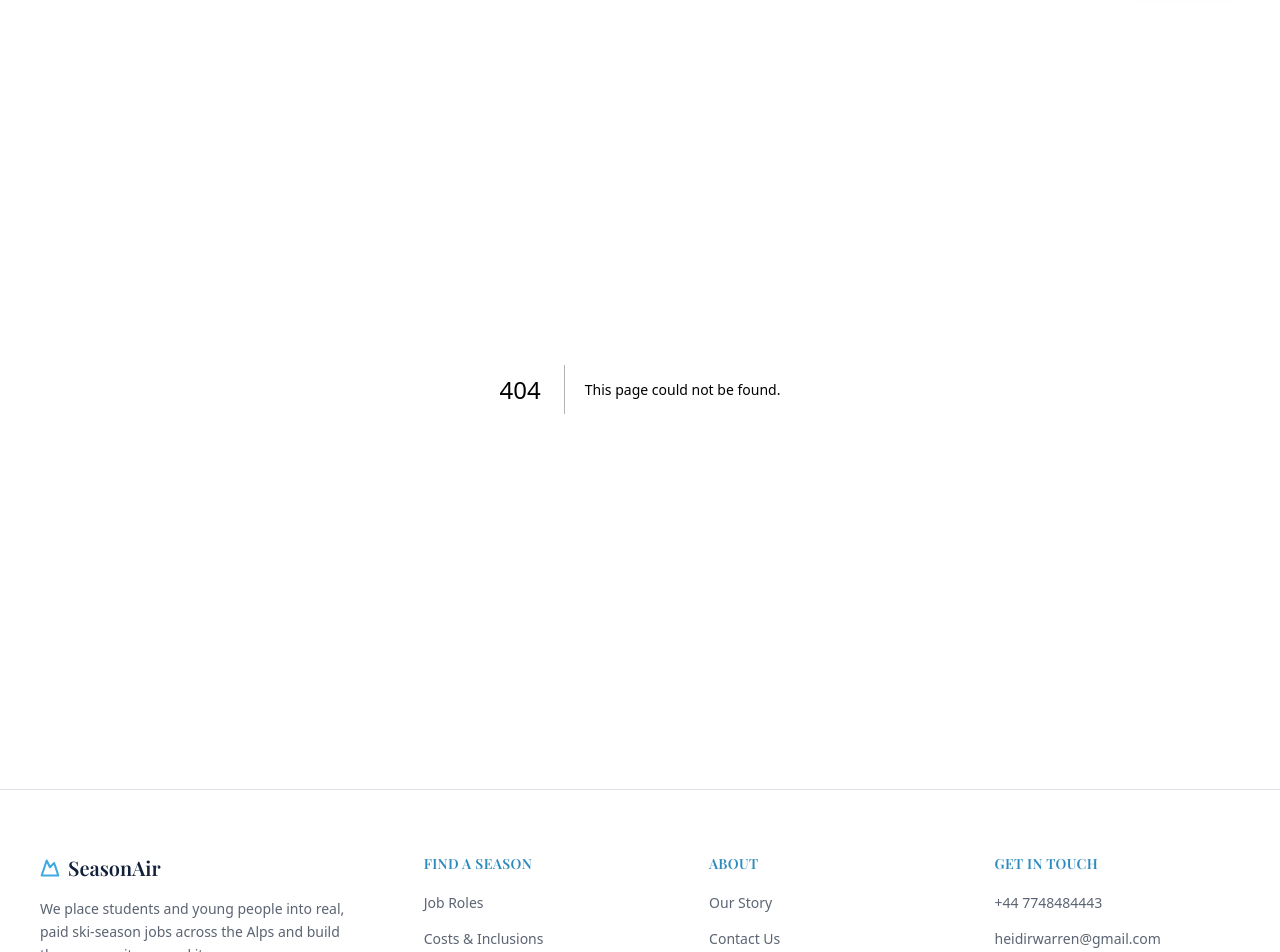
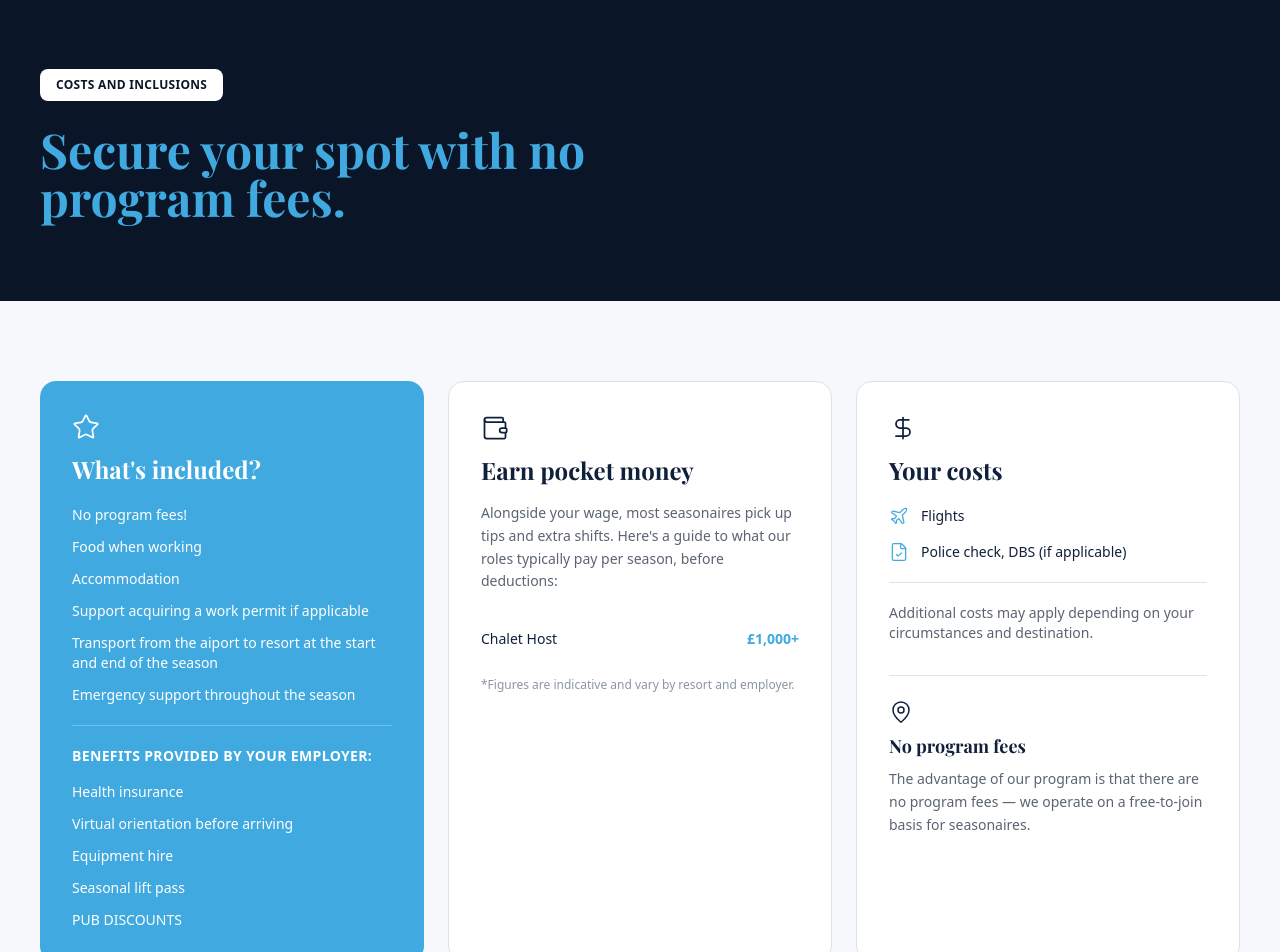
Before and after one commit to heidiski-season/seasonair, a Next.js app: page /costs-and-inclusions in a window 1280 px wide. Before the commit this address had no page. Shown: the part 120-1072 px from the top of the page. Built offline with nearby package versions, Linux system fonts and the light colour scheme.

Commit message:
Update banner, nav links, and add costs page

```diff
--- /dev/null
+++ b/src/app/costs-and-inclusions/page.tsx
@@ -0,0 +1,127 @@
+import Container from "@/components/container";
+import Button from "@/components/button";
+import { Star, Wallet, DollarSign, MapPin, Plane, FileCheck, Fingerprint } from "lucide-react";
+
+const included = [
+  "No program fees!",
+  "Food when working",
+  "Accommodation",
+  "Support acquiring a work permit if applicable",
+  "Transport from the aiport to resort at the start and end of the season",
+  "Emergency support throughout the season",
+];
+
+const benefits = [
+  "Health insurance",
+  "Virtual orientation before arriving",
+  "Equipment hire",
+  "Seasonal lift pass",
+  "PUB DISCOUNTS",
+  ];
+
+const earnings = [
+  { role: "Chalet Host", amount: "£1,000+" },
+];
+
+const costs = [
+  { icon: Plane, label: "Flights" },
+  { icon: FileCheck, label: "Police check, DBS (if applicable)" },
+];
+
+export default function CostsAndInclusionsPage() {
+  return (
+    <>
+      {/* Banner */}
+      <section className="bg-[#0a1628] py-16 sm:py-20">
+        <Container>
+          <span className="inline-block rounded-lg bg-white px-4 py-2 font-mono text-xs font-semibold uppercase tracking-wide text-[#0a1628]">
+            Costs and Inclusions
+          </span>
+          <h1 className="mt-6 max-w-2xl font-display text-4xl font-bold text-[#3fa9e0] sm:text-5xl">
+            Secure your spot with no program fees.
+          </h1>
+        </Container>
+      </section>
+
+      {/* Three columns */}
+      <section className="bg-[#f7f8fb] py-16 sm:py-20">
+        <Container className="grid gap-6 lg:grid-cols-3">
+
+          {/* What's included */}
+          <div className="rounded-2xl bg-[#3fa9e0] p-8 text-white">
+            <Star className="h-7 w-7" strokeWidth={1.5} />
+            <h2 className="mt-3 font-display text-2xl font-bold">What's included?</h2>
+            <ul className="mt-5 space-y-3 border-b border-white/25 pb-5">
+              {included.map((item) => (
+                <li key={item} className="text-sm">{item}</li>
+              ))}
+            </ul>
+            <p className="mt-5 text-sm font-semibold uppercase tracking-wide">
+              Benefits provided by your employer:
+            </p>
+            <ul className="mt-4 space-y-3">
+              {benefits.map((item) => (
+                <li key={item} className="text-sm">{item}</li>
+              ))}
+            </ul>
+          </div>
+
+          {/* Earn */}
+          <div className="rounded-2xl border border-[#dde1ea] bg-white p-8">
+            <Wallet className="h-7 w-7 text-[#11203a]" strokeWidth={1.5} />
+            <h2 className="mt-3 font-display text-2xl font-bold text-[#11203a]">
+              Earn pocket money
+            </h2>
+            <p className="mt-4 text-sm leading-relaxed text-[#5b6472]">
+              Alongside your wage, most seasonaires pick up tips and extra
+              shifts. Here's a guide to what our roles typically pay per
+              season, before deductions:
+            </p>
+            <ul className="mt-6 divide-y divide-[#dde1ea]">
+              {earnings.map((e) => (
+                <li key={e.role} className="flex items-center justify-between py-3">
+                  <span className="text-sm text-[#11203a]">{e.role}</span>
+                  <span className="font-mono text-sm font-semibold text-[#3fa9e0]">{e.amount}</span>
+                </li>
+              ))}
+            </ul>
+            <p className="mt-4 text-xs text-[#8d95a3]">*Figures are indicative and vary by resort and employer.</p>
+          </div>
+
+          {/* Your costs */}
+          <div className="rounded-2xl border border-[#dde1ea] bg-white p-8">
+            <DollarSign className="h-7 w-7 text-[#11203a]" strokeWidth={1.5} />
+            <h2 className="mt-3 font-display text-2xl font-bold text-[#11203a]">Your costs</h2>
+            <ul className="mt-5 space-y-4 border-b border-[#dde1ea] pb-5">
+              {costs.map((c) => (
+                <li key={c.label} className="flex items-center gap-3 text-sm text-[#11203a]">
+                  <c.icon className="h-5 w-5 text-[#3fa9e0]" strokeWidth={1.5} />
+                  {c.label}
+                </li>
+              ))}
+            </ul>
+            <p className="mt-5 text-sm text-[#5b6472]">
+              Additional costs may apply depending on your circumstances and destination.
+            </p>
+
+            <div className="mt-8 border-t border-[#dde1ea] pt-6">
+              <MapPin className="h-6 w-6 text-[#11203a]" strokeWidth={1.5} />
+              <h3 className="mt-2 font-display text-lg font-bold text-[#11203a]">No program fees</h3>
+              <p className="mt-2 text-sm leading-relaxed text-[#5b6472]">
+                The advantage of our program is that there are no program
+                fees — we operate on a free-to-join basis for seasonaires.
+              </p>
+            </div>
+          </div>
+
+        </Container>
+
+        <Container className="mt-10 text-center">
+          <Button href="/signup" size="lg" variant="glacier">
+            Apply now
+          </Button>
+        </Container>
+      </section>
+    </>
+  );
+}
--- a/src/components/footer.tsx
+++ b/src/components/footer.tsx
@@ -8,16 +8,14 @@ const columns = [
     title: "Find a Season",
     links: [
       { href: "/services", label: "Job Roles" },
-      { href: "/how-to-apply", label: "Costs & Inclusions" },
-      { href: "/faq", label: "Eligibility" },
-      { href: "/faq", label: "Visa Info" },
+      { href: "/costs-and-inclusions", label: "Costs & Inclusions" },
     ],
   },
   {
     title: "About",
     links: [
       { href: "/about", label: "Our Story" },
-      { href: "/contact", label: "Contact Us" },
+      { href: "/how-to-apply", label: "Interested? Apply Now"}
     ],
   },
   {
--- a/src/components/header.tsx
+++ b/src/components/header.tsx
@@ -9,11 +9,9 @@ import Button from "./button";
 import { cn } from "@/lib/utils";
 
 const navLinks = [
-  { href: "/services", label: "Find a season" },
   { href: "/about", label: "About" },
   { href: "/how-to-apply", label: "How to Apply" },
-  { href: "/faq", label: "FAQ" },
-  { href: "/contact", label: "Contact" },
+  { href: "/faq", label: "Answered Questions" },
 ];
 
 export default function Header() {
@@ -30,10 +28,10 @@ export default function Header() {
 
   return (
     <>
-      <div className="w-full bg-glacier py-2.5 text-center text-sm font-semibold text-white">
-        Applications for Winter Season 2026/27 are now live! &nbsp;
+      <div className="w-full bg-red-600 py-2.5 text-center text-sm font-semibold text-white">
+        🚧 This site is still under construction, some features may not work yet. Thanks for your patience! &nbsp;
         <a href="/signup" className="underline underline-offset-2 hover:opacity-80">
-          Apply now
+
         </a>
       </div>
       <header className="sticky top-0 z-50 border-b border-line/70 bg-snow/85 backdrop-blur-md">
```
Also changed, not shown: src/app/dashboard/page.tsx (+8 -0 lines).
